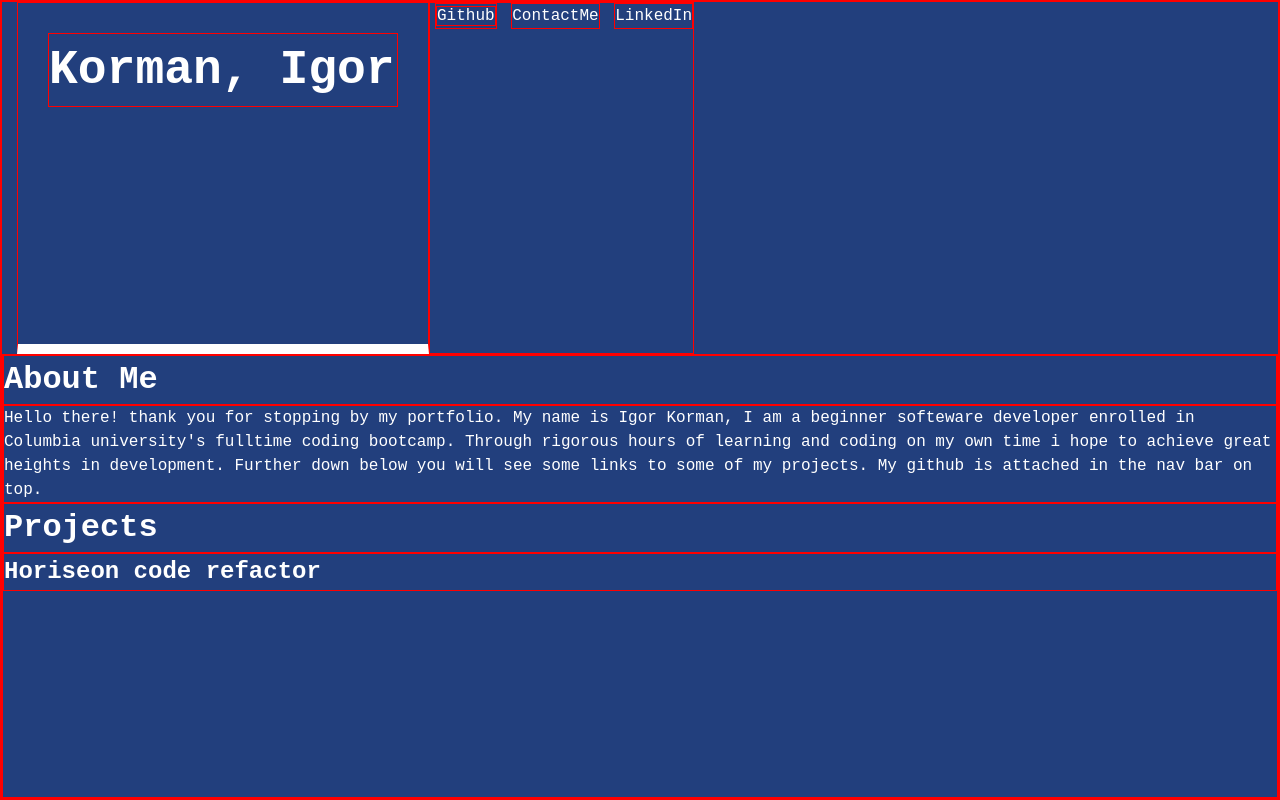
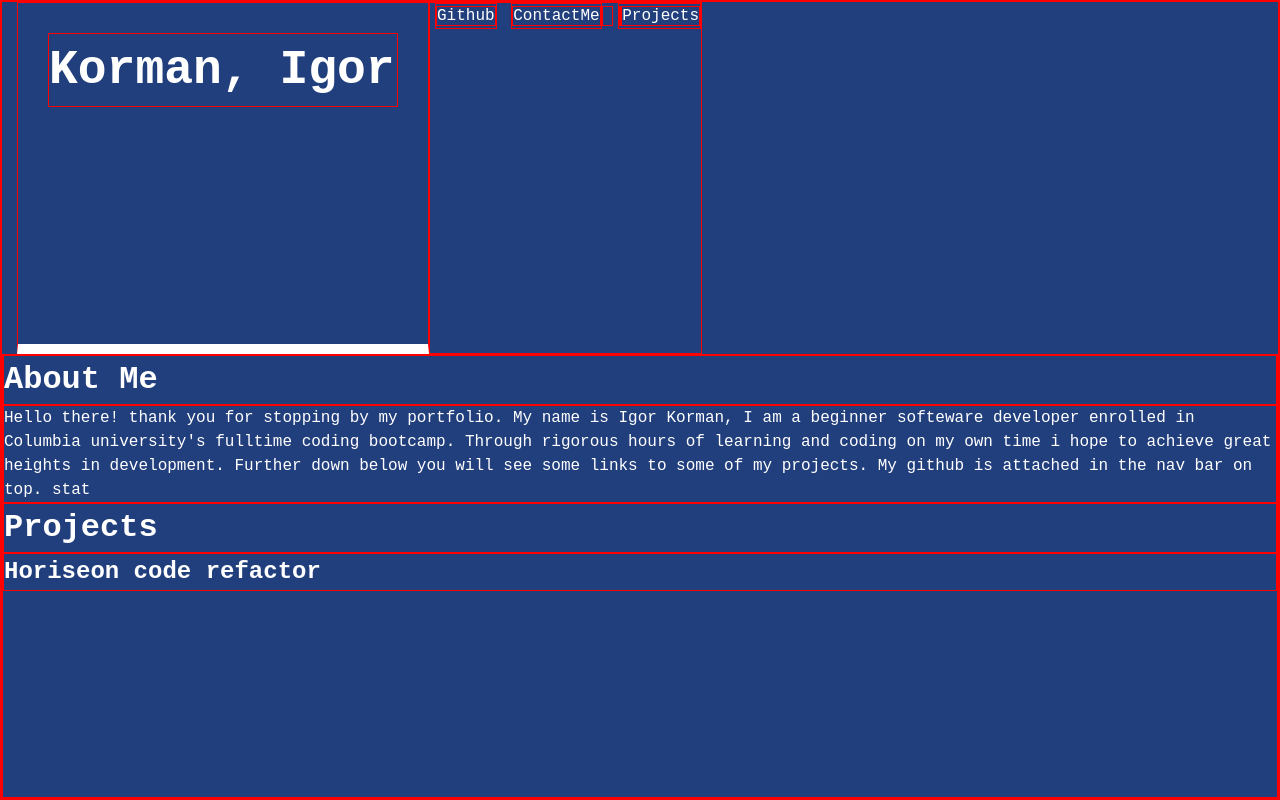
Before and after one commit to ikorman12/Portfolio, a plain HTML site: page index.html in a window 1280 px wide. Drawn offline with Linux system fonts and the light colour scheme.

Commit message:
added hyperlinks and contact me link along with route to projects page, tomorrow we add content for projects and make it reactive

```diff
--- a/index.html
+++ b/index.html
@@ -14,13 +14,13 @@
     </header>
     <ul>
     <li class="navlist"><a href="https://github.com/ikorman12"target="_blank">Github</a></li>
-    <li class="navlist">ContactMe</li>
-    <li class="navlist">LinkedIn</li>
+    <li class="navlist"><a href="https://taplink.cc/korman.igor"target="_blank">ContactMe</li>
+    <li class="navlist"><a href="#projects"> Projects </a></li>
     </ul>
 
     <main>
         <h2>About Me</h2>
-            <p> Hello there! thank you for stopping by my portfolio. My name is Igor Korman, I am a beginner softeware developer enrolled in Columbia university's fulltime coding bootcamp. Through rigorous hours of learning and coding on my own time i hope to achieve great heights in development. Further down below you will see some links to some of my projects. My github is attached in the nav bar on top. </p>
+            <p> Hello there! thank you for stopping by my portfolio. My name is Igor Korman, I am a beginner softeware developer enrolled in Columbia university's fulltime coding bootcamp. Through rigorous hours of learning and coding on my own time i hope to achieve great heights in development. Further down below you will see some links to some of my projects. My github is attached in the nav bar on top. stat</p>
         <h2>Projects</h2>
         <h3> Horiseon code refactor</h3>
 
```
